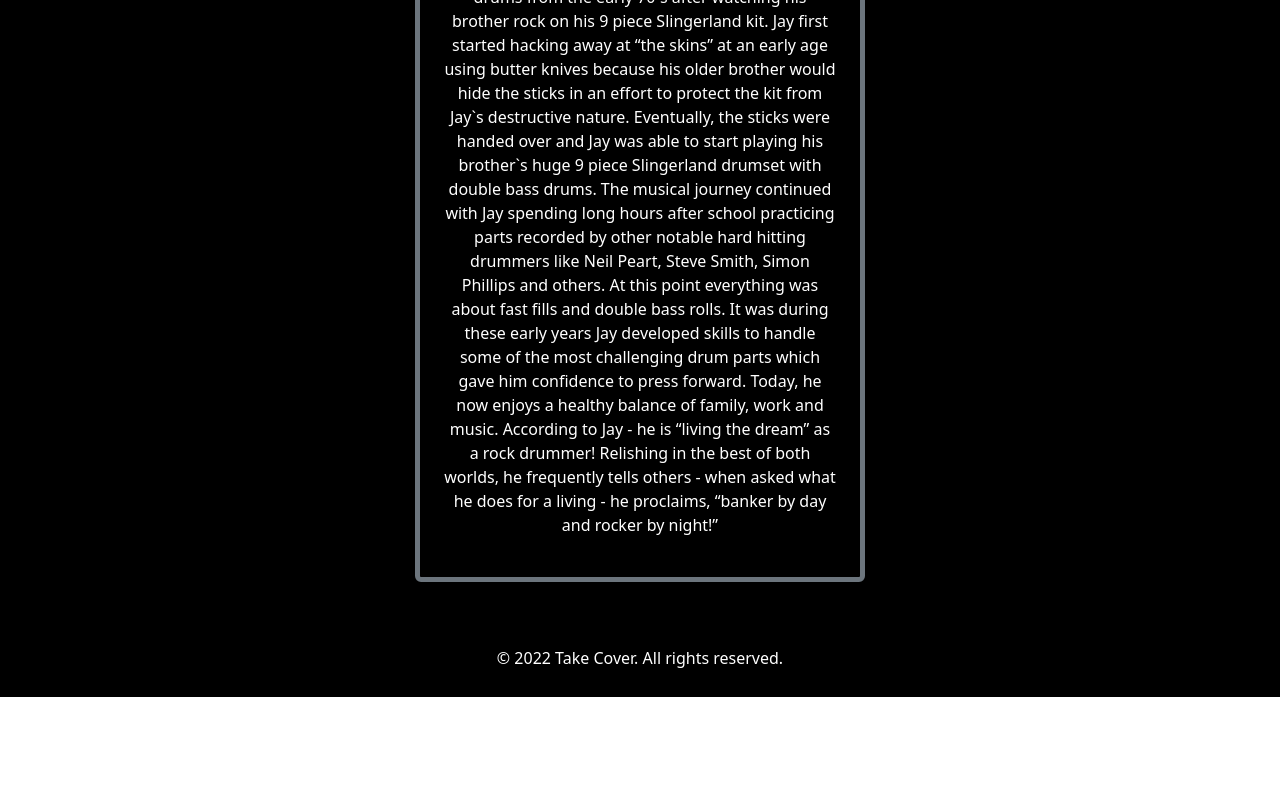
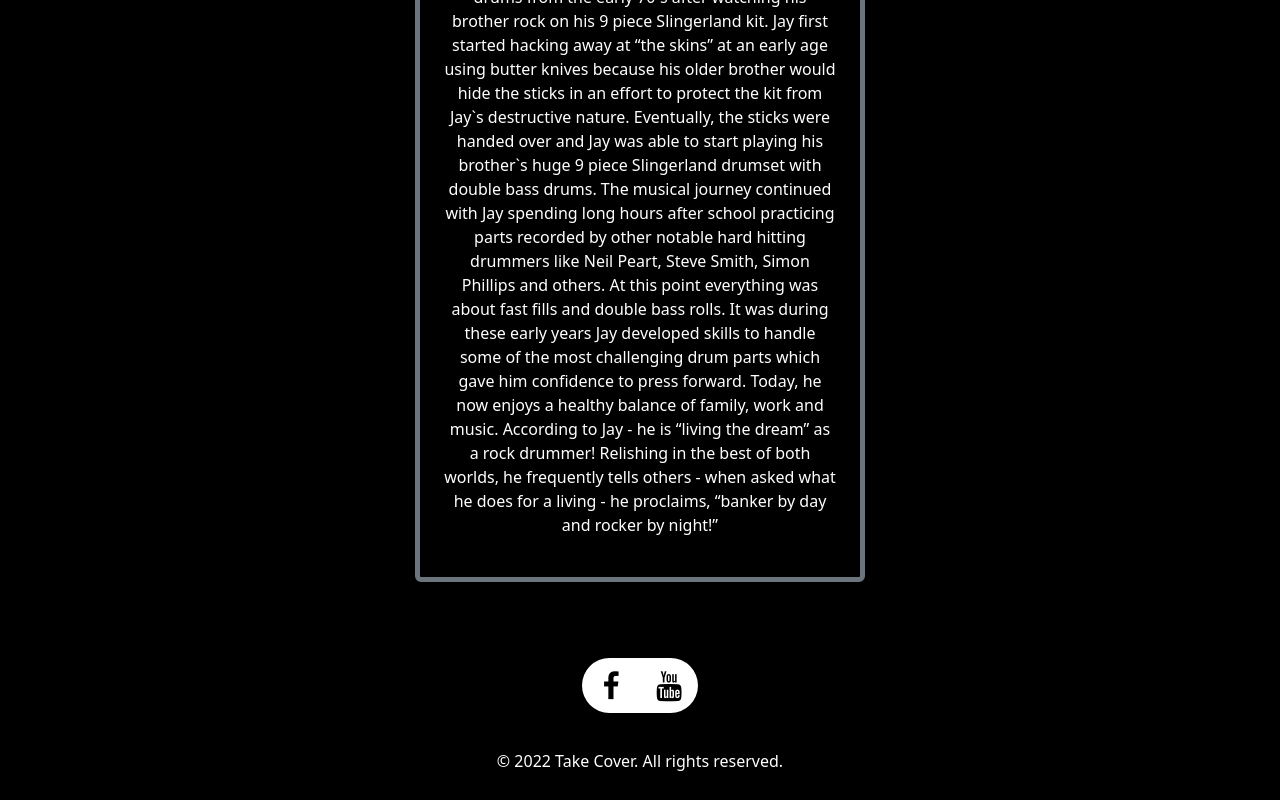
Before and after one commit to benbushman98/TAKECOVERAZ, a React (Create React App) app: page /#/about in a window 1280 px wide. Shown: the part 2778-3578 px from the top of the page. Before the commit the page ends 3475 px from the top, so only its background shows below. Built offline with nearby package versions, Linux system fonts and the light colour scheme.

Commit message:
added social links

```diff
--- a/src/components/Service/index.js
+++ b/src/components/Service/index.js
@@ -13,7 +13,7 @@ const Service = () => {
                 <div className="col-12 col-sm-12 col-md-12 col-lg-6 col order-lg-1 col order-md-12 col order-sm-12 col order-12 p-0 ">
                 <h1 className='text-secondary text-center mt-5 fw-bold'>Service Area</h1>
                     <div className='text-white text-center fs-2 p-5 mx-3'>
-                        <p>Just because we are Arizona's greatest rock cover band doesn't mean AZ is the only place that gets us. <Link className='text-danger' to='/contact'>Contact us</Link> to see if we can work out a deal to play at your event, wherever you are!</p>
+                        <p>Just because we are Arizona's greatest rock cover band doesn't mean AZ is the only place that gets us. <Link className='text-danger' to='/contact'>Contact us</Link> and we'll talk!</p>
                     </div>
                 </div>
             </div>
--- /dev/null
+++ b/src/components/Social/index.js
@@ -0,0 +1,38 @@
+import React from 'react'
+
+const Social = () => {
+    const style = {
+        blueText: {
+            color: '#2096F3'
+        },
+        social: {
+            padding: "5px",
+            fontSize: "30px",
+            width: "50px",
+            textAlign: "center",
+            textDecoration: "none",
+        },
+        link: {
+            textDecoration: "none",
+            color: "black"
+        },
+        footer: {
+            position: "relative",
+        }
+    }
+  return (
+    <div style={style.footer} className="text-center w-100 py-1">
+                <div className='container'>
+                    <br />
+                    <div className='bg-white d-inline-flex m-2 rounded-pill'>
+                        <div className='d-flex'>
+                            <div className='mx-1' style={style.social}><a style={style.link} href="https://www.facebook.com/takecoveraz/" target="_blank" rel="noopener noreferrer" alt="Facebook Profile"><i aria-hidden="true" className="fa fa-1x fa-facebook"></i><title>FaceBook</title></a></div>
+                            <div className='mx-1' style={style.social}><a style={style.link} href="https://www.youtube.com/@takecover2434" target="_blank" rel="noopener noreferrer" alt="Youtube Profile"><i aria-hidden="true" className="fa fa-1x fa-youtube"></i><title>YouTube</title></a></div>
+                        </div>
+                    </div>
+                </div>
+            </div>
+  )
+}
+
+export default Social
--- a/src/pages/About/index.js
+++ b/src/pages/About/index.js
@@ -1,5 +1,6 @@
 import React from 'react'
 import BandMembers from '../../components/BandMembers/index.js'
+import Social from '../../components/Social/index'
 
 function About() {
   return (
@@ -46,6 +47,7 @@ function About() {
         </div>
       </div>
 
+      <Social />
     </div>
   )
 }
--- a/src/pages/Contact/index.js
+++ b/src/pages/Contact/index.js
@@ -1,26 +1,7 @@
 import React from 'react'
-
+import Social from '../../components/Social/index'
 
 function Contact() {
-    const style = {
-        blueText: {
-            color: '#2096F3'
-        },
-        social: {
-            padding: "5px",
-            fontSize: "30px",
-            width: "50px",
-            textAlign: "center",
-            textDecoration: "none",
-        },
-        link: {
-            textDecoration: "none",
-            color: "black"
-        },
-        footer: {
-            position: "relative",
-        }
-    }
     return (
         <>
             <h1 className='p-5 m-0 text-center text-secondary text-decoration-underline'>Contact Us</h1>
@@ -61,17 +42,7 @@ function Contact() {
                 </div>
             </div>
 
-            <div style={style.footer} className="text-center w-100 py-1">
-                <div className='container'>
-                    <br />
-                    <div className='bg-white d-inline-flex m-2 rounded-pill'>
-                        <div className='d-flex'>
-                            <div className='mx-1' style={style.social}><a style={style.link} href="https://www.facebook.com/takecoveraz/" target="_blank" rel="noopener noreferrer" alt="Facebook Profile"><i aria-hidden="true" className="fa fa-1x fa-facebook"></i><title>FaceBook</title></a></div>
-                            <div className='mx-1' style={style.social}><a style={style.link} href="https://www.youtube.com/@takecover2434" target="_blank" rel="noopener noreferrer" alt="Youtube Profile"><i aria-hidden="true" className="fa fa-1x fa-youtube"></i><title>YouTube</title></a></div>
-                        </div>
-                    </div>
-                </div>
-            </div>
+            <Social />
         </>
     )
 }
--- a/src/pages/Home/index.js
+++ b/src/pages/Home/index.js
@@ -3,6 +3,7 @@ import BandFacts from "../../components/BandFacts/index"
 import Reviews from "../../components/Reviews/index"
 import Service from "../../components/Service/index"
 import PictureGallery  from "../../components/PictureGallery/index"
+import Social from '../../components/Social/index'
 
 
 function Home() {
@@ -41,7 +42,7 @@ function Home() {
             <div className='bg-dark'>
                 <Service />
             </div>
-
+            <Social />
         </>
     )
 }
--- a/src/pages/Playlist/index.js
+++ b/src/pages/Playlist/index.js
@@ -1,5 +1,6 @@
 import React from 'react'
 import PlaylistCard from "../../components/Playlist Card/index"
+import Social from '../../components/Social/index'
 
 const Playlist = () => {
   return (
@@ -21,7 +22,7 @@ const Playlist = () => {
           </div>
         </div>
       </div>
-
+      <Social />
     </>
   )
 }
```
